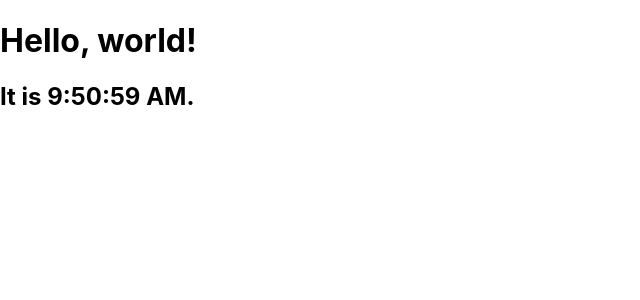
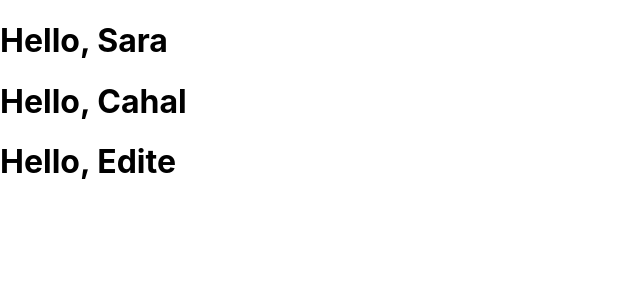
Before and after one commit to sakhmedbayev/basic-react, a React (Create React App) app: page / in a window 1280 px wide. Shown: the top 300 px of the page, without its empty margins (0-640 px from the left). Built offline with nearby package versions, Linux system fonts and the light colour scheme.

Commit message:
composing-components

```diff
--- a/src/index.js
+++ b/src/index.js
@@ -1,18 +1,21 @@
 import React from "react";
 import ReactDOM from "react-dom";
 import "./index.css";
-import App from "./App";
-import reportWebVitals from "./reportWebVitals";
+// import App from "./App";
+// import reportWebVitals from "./reportWebVitals";
 
-function tick() {
-  const element = (
+function Welcome(props) {
+  return <h1>Hello, {props.name}</h1>;
+}
+
+function App() {
+  return (
     <div>
-      <h1>Hello, world!</h1>
-      <h2>It is {new Date().toLocaleTimeString()}.</h2>
+      <Welcome name="Sara" />
+      <Welcome name="Cahal" />
+      <Welcome name="Edite" />
     </div>
   );
-  // highlight-next-line
-  ReactDOM.render(element, document.getElementById("root"));
 }
 
-setInterval(tick, 1000);
+ReactDOM.render(<App />, document.getElementById("root"));
```
Also changed, not shown: 1 other file (tests, documents, lock files or other folders).
